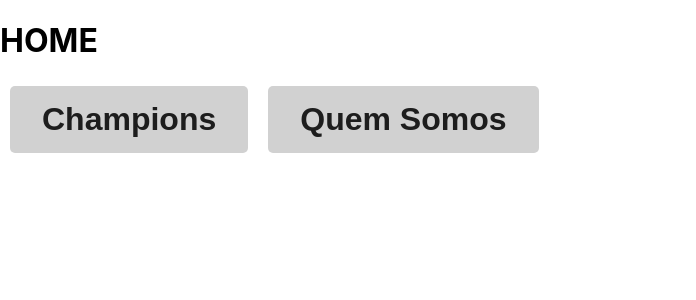
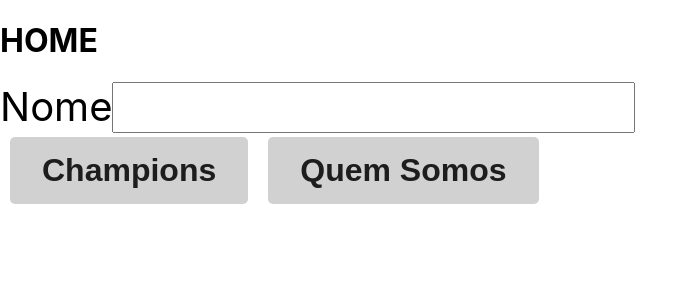
Before and after one commit to yantedesco/my-app, a React (Create React App) app: page / in a window 1280 px wide. Shown: the top 300 px of the page, without its empty margins (0-696 px from the left). Built offline with nearby package versions, Linux system fonts and the light colour scheme; no server answers.

Commit message:
contexto

```diff
--- a/src/App.js
+++ b/src/App.js
@@ -1,4 +1,5 @@
 import { BrowserRouter, Route, Switch } from "react-router-dom";
+import { Context } from "./context/data";
 import { Home } from "./pages/Home";
 import { LeagueChampions } from "./pages/LeagueChampions";
 import { NotFound } from "./pages/NotFound";
@@ -6,6 +7,7 @@
 
 function App() {
   return (
+    <Context>
       <BrowserRouter>
         <Switch>
           <Route path="/" component={Home} exact />
@@ -14,6 +16,7 @@
           <Route path="*" component={NotFound} />
         </Switch>
       </BrowserRouter>
+    </Context>
   );
 }
 
--- /dev/null
+++ b/src/context/data.js
@@ -0,0 +1,19 @@
+import { createContext, useState } from "react";
+
+export const estadoContexto = {
+  nome: "Yan"
+};
+
+export const DataContext = createContext(null);
+
+export const Context = (props) => {
+  const [nome, setNome] = useState();
+
+  const handleSetNome = (evento) => {
+    setNome(evento.target.value);
+  };
+
+  return (
+    <DataContext.Provider value={{ nome, handleSetNome }}>{props.children}</DataContext.Provider>
+  );
+};
--- a/src/pages/Home/index.js
+++ b/src/pages/Home/index.js
@@ -1,25 +1,23 @@
-import { useEffect, useState } from "react";
+import { useContext } from "react";
 import { useHistory } from "react-router-dom";
 import { Botao } from "../../components";
-import { API } from "../../services/api";
+import { DataContext } from "../../context/data";
 
 export const Home = () => {
   const history = useHistory();
-  const [usuario, setUsuario] = useState({ login: "", name: "" });
-
-  useEffect(() => {
-    const user = "Facebook";
-    const pegarDados = async () => {
-      const resposta = await API.get(`/users/${user}`);
-      setUsuario(resposta.data);
-    };
-    pegarDados();
-  }, []);
+  const { nome, handleSetNome } = useContext(DataContext);
 
   return (
     <>
       <h1>HOME</h1>
-      <h1 style={{ marginLeft: 200 }}>{usuario.name}</h1>
+      <label style={{ fontSize: 40 }}>Nome</label>
+      <input
+        style={{ fontSize: 40 }}
+        type="text"
+        value={nome || ""}
+        onChange={(evento) => handleSetNome(evento)}
+      />
+      <br />
       <Botao nome="Champions" onClick={() => history.push("/champions")} />
       <Botao nome="Quem Somos" onClick={() => history.push(`/quem-somos/`)} />
     </>
```
Lines whose indentation alone changed are shown as unchanged.
